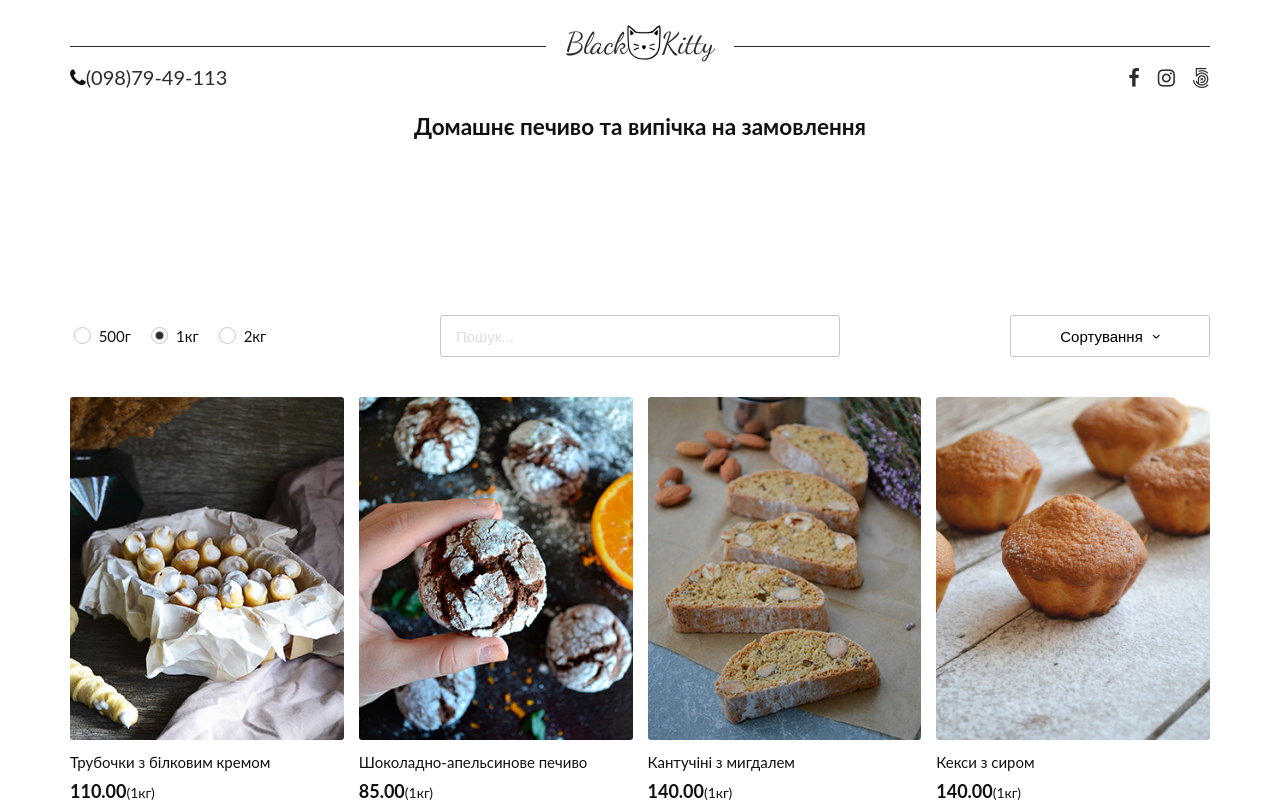
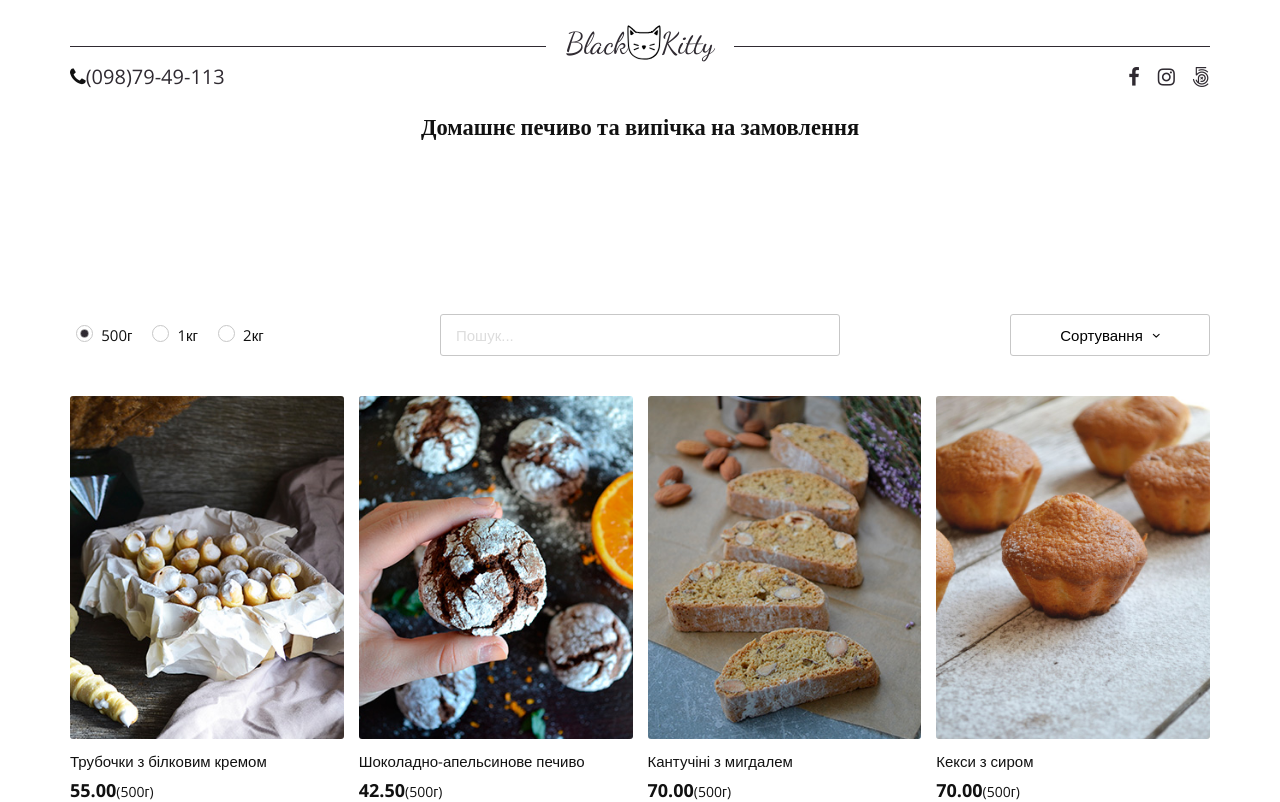
Before and after one commit to vitaliy-bykovets/tb-vue-webpack, a Vue app: page /#/ in a window 1280 px wide. Shown: the top 802 px of the page. Built offline with nearby package versions, Linux system fonts and the light colour scheme.

Commit message:
chore: add new fonts
fix: filter for weight

```diff
--- a/index.html
+++ b/index.html
@@ -17,7 +17,7 @@
 
   <!-- Fonts ============================================================= -->
   <!-- Google Fonts -->
-  <link href="https://fonts.googleapis.com/css?family=Dancing+Script" rel="stylesheet">
+  <link href="https://fonts.googleapis.com/css?family=Dancing+Script|Open+Sans:400,700|Playfair+Display:400,700&amp;subset=cyrillic" rel="stylesheet">
 
   <!-- Stylesheets ======================================================= -->
   <!-- <link rel="stylesheet" href="css/main.css"> -->
--- a/src/assets/scss/_components/_item.scss
+++ b/src/assets/scss/_components/_item.scss
@@ -87,6 +87,7 @@
   bottom: 0%;
   /* autoprefixer: off */
   background: -webkit-radial-gradient(-180% 200%, circle, rgba(255,255,255,0) 85%, rgba(0,0,0,.1) 93%);
+  /* autoprefixer: off */
   background: radial-gradient(-180% 200%, circle, rgba(255,255,255,0) 85%, rgba(0,0,0,.1) 93%);
 }
 
@@ -104,6 +105,7 @@
   right: 0%;
   /* autoprefixer: off */
   background: -webkit-radial-gradient(-250% 320%, circle, rgba(255,255,255,0) 85%, rgba(0,0,0,.10) 93%);
+  /* autoprefixer: off */
   background: radial-gradient(-250% 320%, circle, rgba(255,255,255,0) 85%, rgba(0,0,0,.10) 93%);
 }
 
@@ -189,9 +191,9 @@
 .corner__box,
 .corner__contents,
 .corner__tip {
-  -webkit-transition-property: all;
-  -webkit-transition-duration: .3s;
-  -webkit-transition-timing-function: cubic-bezier(0, 0.35, .5, 1.7);
+  transition-property: all;
+  transition-duration: .3s;
+  transition-timing-function: cubic-bezier(0, 0.35, .5, 1.7);
 }
 
 .contents__title {
--- a/src/assets/scss/_components/_shared.scss
+++ b/src/assets/scss/_components/_shared.scss
@@ -35,6 +35,7 @@
 
   &__content {
     text-align: center;
+    font-family: $font-head;
   }
 
   &__title {
--- a/src/assets/scss/_variables.scss
+++ b/src/assets/scss/_variables.scss
@@ -1,7 +1,8 @@
 /* Typography
    ========================================================================== */
-$font_body: Lato, "Lucida Sans Unicode", "Lucida Grande", sans-serif;
+$font_body: 'Open Sans', sans-serif;
 $font_logo: 'Dancing Script', cursive;
+$font-head: 'Playfair Display', serif;
 
 $font_size_body: 15px;
 $font_size_logo: 30px;
--- a/src/components/Filters.vue
+++ b/src/components/Filters.vue
@@ -8,8 +8,8 @@
         <input type="radio"
                name="wight"
                :id="'weight-' + index"
-               :checked="activeWeight === amountType.value"
-               @change="changeWeight(amountType.value)">
+               :checked="activeWeight.value === amountType.value"
+               @change="changeWeight(amountType)">
         <label :for="'weight-' + index">{{ amountType.name }}</label>
       </div>
     </div>
@@ -21,8 +21,10 @@
 
     <!-- Sort -->
     <div class="filters__box">
-      <div class="select">
-        <button class="select__active-item">
+      <div class="select"
+           :class="{ 'is-open': sortIsOpen }">
+        <button class="select__active-item"
+                v-on:click="toggleSortingDropdown()">
           <span>Сортування</span>
           <i class="icon icon-arrow-down"></i>
           <i class="icon icon-arrow-up"></i>
@@ -51,6 +53,7 @@
     data: function () {
       return {
         sortFilters: CONSTANTS.SORT_FILTERS,
+        sortIsOpen: false,
         weightFilters: CONSTANTS.WEIGHT_FILTERS,
         query: '',
         activeSortType: 'newest'
@@ -59,11 +62,14 @@
     methods: {
       changeFilter(query) {
         let activeSort = this.sortFilters.find(item => item.value === query);
-        if (activeSort) this.activeSortType = activeSort.value
+        if (activeSort) this.activeSortType = activeSort.value;
         this.$emit('filter', query);
       },
-      changeWeight(value) {
-        this.$emit('changeWeight', value);
+      changeWeight(weight) {
+        this.$emit('changeWeight', weight);
+      },
+      toggleSortingDropdown() {
+        this.sortIsOpen = !this.sortIsOpen;
       }
     }
   }
--- a/src/components/ProductCard.vue
+++ b/src/components/ProductCard.vue
@@ -27,7 +27,7 @@
       </div>
       <div>
         <span class="item__price">{{ price }}</span>
-        <span class="item__measure">({{ weightAmount === 1000 ? '1кг' : weightAmount + 'г'}})</span>
+        <span class="item__measure">({{ activeWeight.name }})</span>
       </div>
     </div>
   </div>
@@ -40,11 +40,11 @@
     name: 'ProductCard',
     props: ['item'],
     computed: {
-      weightAmount() {
+      activeWeight() {
         return this.$store.state.appStore.activeWeight;
       },
       price() {
-        return (this.item.price * this.$store.state.appStore.activeWeight / 1000).toFixed(2);
+        return (this.item.price * this.$store.state.appStore.activeWeight.value / 1000).toFixed(2);
       },
     },
     data: function () {
--- a/src/store/modules/app.js
+++ b/src/store/modules/app.js
@@ -1,9 +1,10 @@
 import { SET_ACTIVE_FILTER, SET_ACTIVE_WEIGHT } from '../mutations';
+import CONSTANTS from '@/constants';
 
 // Initial state of store
 export const state = {
   activeFilter: 'newest',
-  activeWeight: 1000,
+  activeWeight: CONSTANTS.WEIGHT_FILTERS[0],
   query: '',
 };
 
```
